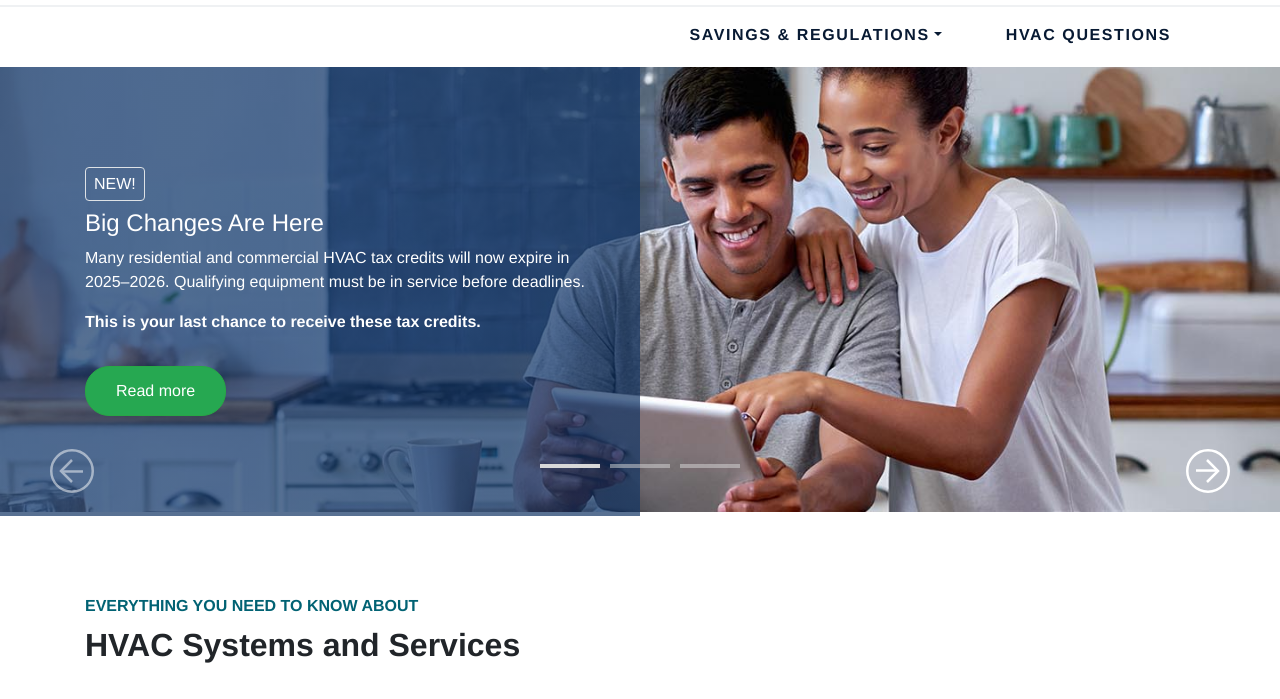
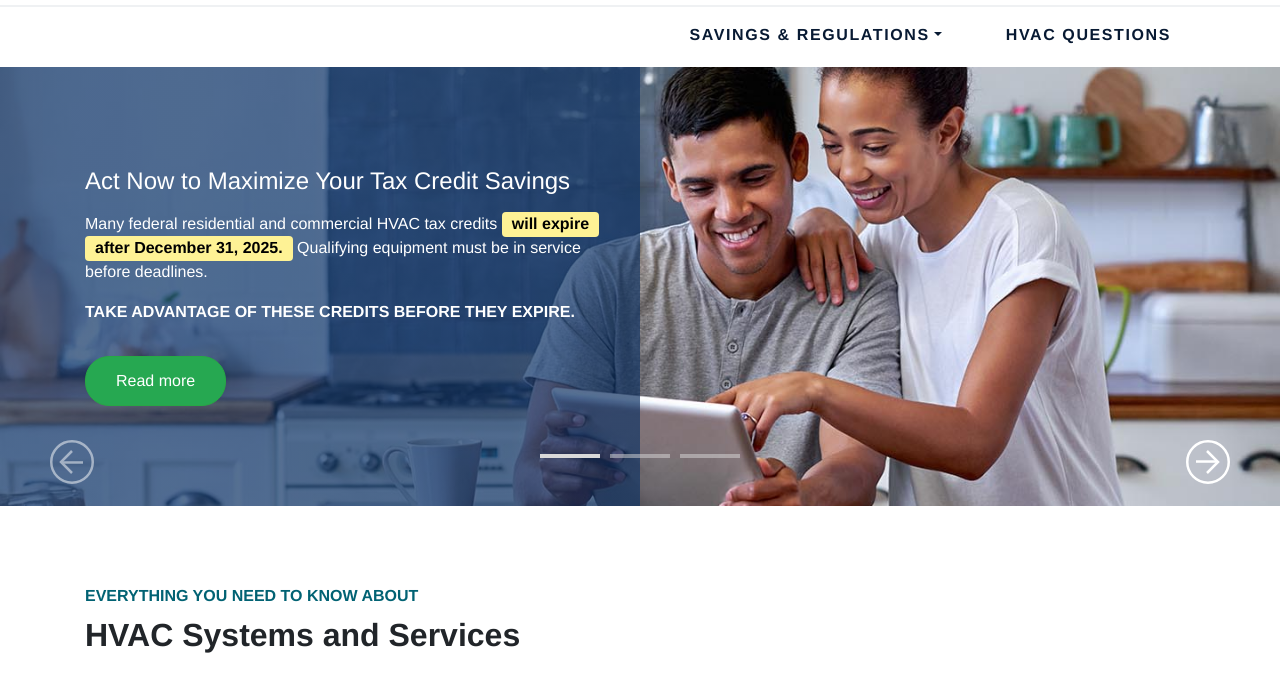
Before and after one commit to victor-paredes/hvacanswers, a plain HTML site: page index.html in a window 1280 px wide. Shown: the part 100-799 px from the top of the page. Drawn offline with nearby package versions, Linux system fonts and the light colour scheme.

Commit message:
Add files via upload

```diff
--- a/css/main.css
+++ b/css/main.css
@@ -361,5 +361,16 @@ h3 {font-size:1.5rem;}
   line-height: 1.4;
 }
 
+.gb-highlight {
+    display: inline;
+  background: linear-gradient(to bottom, #FEF295 0%, #FEF295 100%);
+  box-decoration-break: clone;
+  -webkit-box-decoration-break: clone;
+  padding: 3px 10px 5px 10px;
+  color: #000;
+  border-radius: .25rem;
+  font-weight: bold;
+}
+
 
 /* End Vicitor additions */
--- a/index.html
+++ b/index.html
@@ -123,10 +123,10 @@
 		<div class="container">
 			<div class="row">
 				<div class="col-12 col-lg-5 offset-lg-1 col-xl-6 offset-xl-0 pr-4">
-					<span class="d-inline-block text-white px-2 py-1 mb-2 rounded border">NEW!</span>
-					<h1 class="text-white">Big Changes Are Here</h1>
-					<p class="text-white">Many residential and commercial HVAC tax credits will now expire in 2025–2026. Qualifying equipment must be in service before deadlines.</p>
-<p class="text-white"><strong>This is your last chance to receive these tax credits.</strong></p>
+
+					<h1 class="text-white pb-2">Act Now to Maximize Your Tax Credit Savings</h1>
+					<p class="text-white ">Many federal residential and commercial HVAC tax credits <span class="gb-highlight">will expire after December 31, 2025.</span> Qualifying equipment must be in service before deadlines.</p>
+<p class="text-white lead-bold"><strong>Take advantage of these credits before they expire.</strong></p>
 					<a href="eehic-25c-tax-credit.html" class="btn btn-success btn-rounded mt-3">Read more</a>
 				</div>
 			</div>
@@ -138,7 +138,7 @@
 		<div class="container">
 			<div class="row">
 				<div class="col-12 col-lg-5 offset-lg-1 col-xl-6 offset-xl-0 pr-4">
-					<h1 class="text-white">Find Your Local HVAC Pro <br class="d-none d-lg-block">Faster and Easier</h1>
+					<h1 class="text-white pb-2">Find Your Local HVAC Pro <br class="d-none d-lg-block">Faster and Easier</h1>
 					<p class="text-white">Qualified professionals you can trust with your HVAC system.</p>
 					<a href="find-a-pro.html" class="btn btn-success btn-rounded mt-3">Learn more</a>
 				</div>
@@ -151,7 +151,7 @@
 		<div class="container">
 			<div class="row">
 				<div class="col-12 col-lg-5 offset-lg-1 col-xl-6 offset-xl-0 pr-4">
-					<h1 class="text-white">Check Out HVAC Rebates <br class="d-none d-lg-block">and Tax Savings</h1>
+					<h1 class="text-white pb-2">Check Out HVAC Rebates <br class="d-none d-lg-block">and Tax Savings</h1>
 					<p class="text-white">See if you are eligible to maximize your savings on HVAC system purchases.</p>
 					<a href="rebate-center.html" class="btn btn-success btn-rounded mt-3">Get more info</a>
 				</div>
```
Also changed, not shown: 25d-tax-credit.html (+2 -2 lines), eehic-25c-tax-credit.html (+4 -4 lines), inflation-reduction-act.html (+2 -2 lines).
